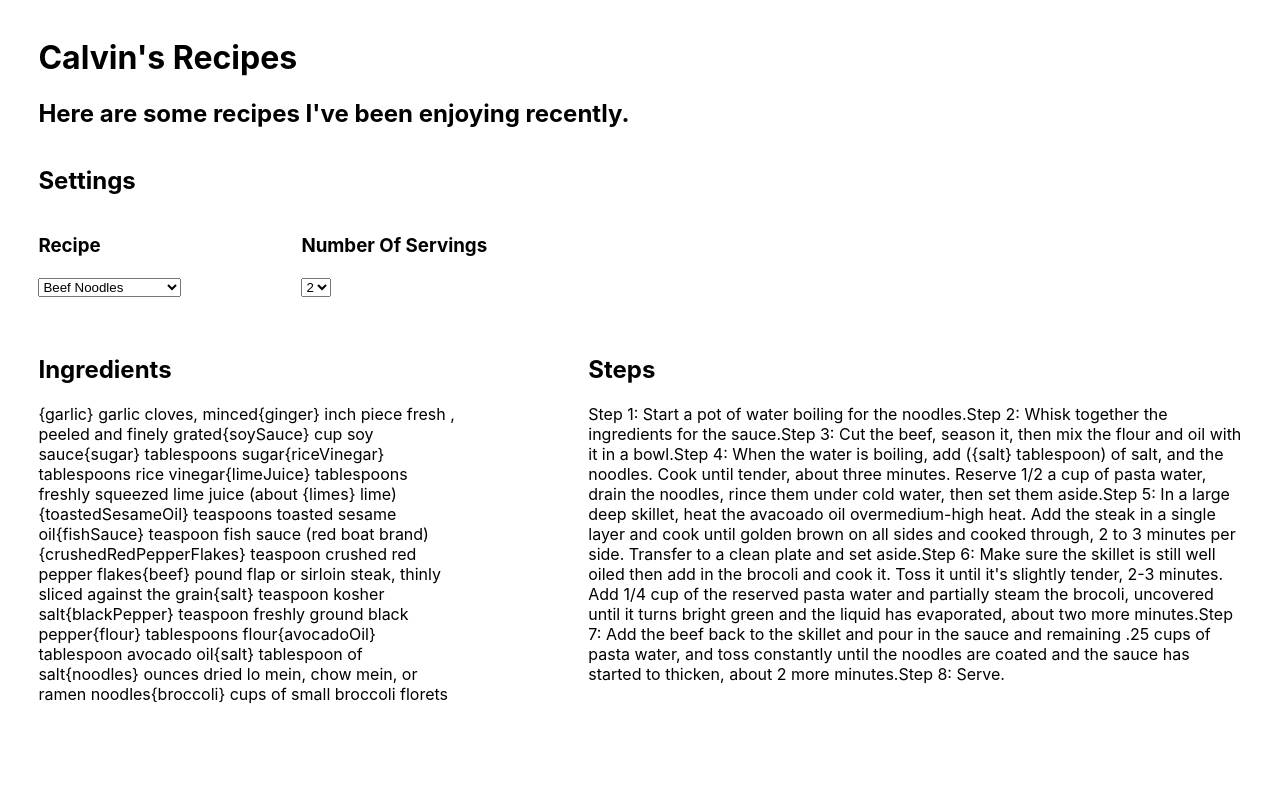
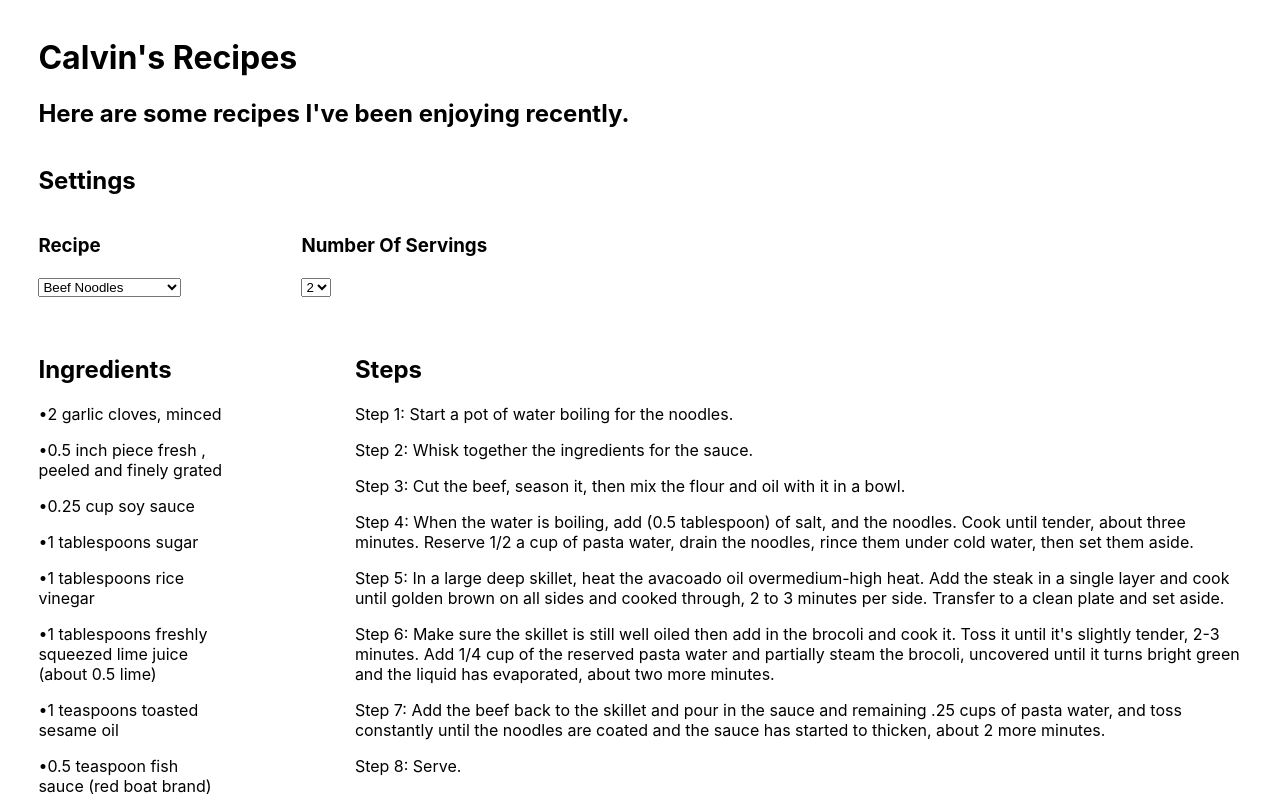
Before and after one commit to CalvinGaiennie/recipes-React, a React (Create React App) app: page / in a window 1280 px wide. Shown: the top 800 px of the page. Built offline with nearby package versions, Linux system fonts and the light colour scheme.

Commit message:
Got the ingredients and steps updating mostly correctly

```diff
--- a/src/App.js
+++ b/src/App.js
@@ -1,6 +1,5 @@
 import { useState } from "react";
 import "./App.css";
-import { click } from "@testing-library/user-event/dist/click";
 const recipeNames = [
   { title: "Sushi Rice", key: "SushiRice" },
   { title: "Pita Bread", key: "PitaBread" },
@@ -281,40 +280,82 @@ function Body({ selectedRecipe, numOfServings }) {
   const recipeObjects = recipeData;
   const object = selectedRecipe.replace(/\s+/g, "");
   const currentObject = recipeObjects[object];
+  function updateIngredientMap(currentObject, numOfServings) {
+    const ingredientMap = { ...currentObject.ingredientMap };
+    Object.keys(ingredientMap).forEach((key, index) => {
+      ingredientMap[key] = ingredientMap[key] * numOfServings;
+    });
+    return ingredientMap;
+  }
+  const updatedIngredientMap = updateIngredientMap(
+    currentObject,
+    numOfServings
+  );
+
   return (
     <div>
       <div className="recipe-body margin">
-        <Ingredients currentObject={currentObject} />
-        <Steps currentObject={currentObject} numOfServings={numOfServings} />
+        <Ingredients
+          currentObject={currentObject}
+          updatedIngredientMap={updatedIngredientMap}
+        />
+        <Steps
+          currentObject={currentObject}
+          updatedIngredientMap={updatedIngredientMap}
+        />
       </div>
     </div>
   );
 }
-function Ingredients({ currentObject }) {
+function Ingredients({ currentObject, updatedIngredientMap }) {
+  function calculateIngredients(currentObject, updatedIngredientMap) {
+    const updatedIngredients = currentObject.ingredients.map((ingredient) => {
+      let updatedIng = ingredient;
+      for (const [key, amount] of Object.entries(updatedIngredientMap)) {
+        updatedIng = updatedIng.replace(`{${key}}`, amount);
+      }
+      return updatedIng;
+    });
+    return updatedIngredients;
+  }
+  const currentIngredients = calculateIngredients(
+    currentObject,
+    updatedIngredientMap
+  );
   return (
     <div className="body-parts">
       <h2>Ingredients</h2>
-      <p>{currentObject.ingredients}</p>
+      <p>
+        {currentIngredients.map((ingredient) => (
+          <p>•{ingredient}</p>
+        ))}
+      </p>
     </div>
   );
 }
 
-function Steps({ currentObject, numOfServings }) {
-  {
-    function updateIngredientMap(currentObject, numOfServings) {
-      const ingredientMap = { ...currentObject.ingredientMap };
-      console.log("ingredient Map", ingredientMap);
-      Object.keys(ingredientMap).forEach((key, index) => {
-        ingredientMap[key] = ingredientMap[key] * numOfServings;
-      });
-      console.log("Updated Ingredient Map", ingredientMap);
-    }
-    updateIngredientMap(currentObject, numOfServings);
+function Steps({ currentObject, updatedIngredientMap }) {
+  console.log(updatedIngredientMap);
+
+  function calculateSteps(currentObject, updatedIngredientMap) {
+    const updatedSteps = currentObject.steps.map((step) => {
+      let updatedStep = step;
+      for (const [key, amount] of Object.entries(updatedIngredientMap)) {
+        updatedStep = updatedStep.replace(`{${key}}`, amount);
+      }
+      return updatedStep;
+    });
+    return updatedSteps;
   }
+  const currentSteps = calculateSteps(currentObject, updatedIngredientMap);
   return (
     <div className="steps body-parts">
       <h2>Steps</h2>
-      <p>{currentObject.steps}</p>
+      <p>
+        {currentSteps.map((step) => (
+          <p>{step}</p>
+        ))}
+      </p>
     </div>
   );
 }
@@ -323,57 +364,3 @@ function RecipeOptions({ recipeObj }) {
   return <option value={recipeObj.title}>{recipeObj.title}</option>;
 }
 export default App;
-
-{
-  /*
-  function updateIngredientMap(numOfServings) {
-  recipe = getRecipe();
-  ingredientMap = { ...recipe.ingredientMap };
-  Object.keys(ingredientMap).forEach((key, index) => {
-    ingredientMap[key] = ingredientMap[key] * numOfServings;
-  });
-}
-
-function calculateSteps(recipe) {
-  recipe = getRecipe();
-  numOfServings = parseFloat(document.getElementById("input").value);
-  if (isNaN(numOfServings) || numOfServings <= 0) {
-    console.log("fuck");
-    return;
-  } else {
-    updateIngredientMap(numOfServings);
-
-    const updatedSteps = recipe.steps.map((step) => {
-      let updatedStep = step;
-      for (const [key, amount] of Object.entries(ingredientMap)) {
-        updatedStep = updatedStep.replace(`{${key}}`, amount);
-      }
-      return updatedStep;
-    });
-    updateHTML(updatedSteps, "#steps");
-  }
-}
-
-function calculateIngredients(recipe) {
-  recipe = getRecipe();
-  numOfServings = parseFloat(document.getElementById("input").value);
-  if (isNaN(numOfServings) || numOfServings <= 0) {
-    console.log("fuck");
-    return;
-  } else {
-    updateIngredientMap(numOfServings);
-
-
-const updatedIngredients = recipe.ingredients.map((ingredient) => {
-      let updatedIng = ingredient;
-      for (const [key, amount] of Object.entries(ingredientMap)) {
-        updatedIng = updatedIng.replace(`{${key}}`, amount);
-      }
-      return updatedIng;
-    });
-    updateHTML(updatedIngredients, "#ingredients");
-  }
-}
-}
-*/
-}
```
